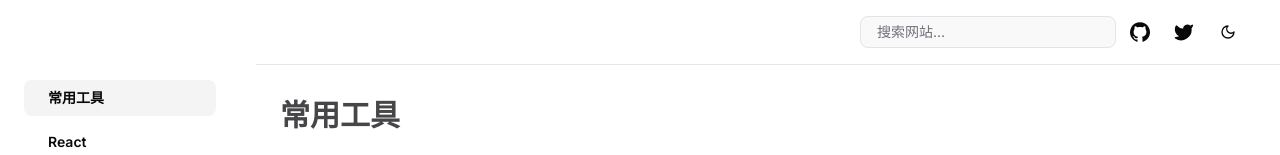
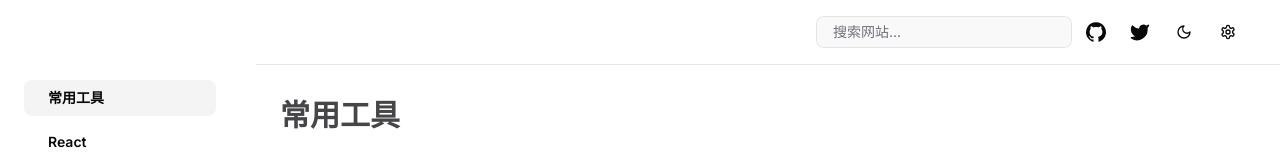
Before and after one commit to liwenka1/next-web-nav, a Next.js app: page / in a window 1280 px wide. Shown: the top 155 px of the page. Built offline with nearby package versions, Linux system fonts and the light colour scheme.

Commit message:
feat: 添加一个setting按钮弹窗

```diff
--- a/app/layout.tsx
+++ b/app/layout.tsx
@@ -15,12 +15,7 @@ export const metadata: Metadata = {
   themeColor: [
     { media: "(prefers-color-scheme: light)", color: "white" },
     { media: "(prefers-color-scheme: dark)", color: "black" }
-  ],
-  icons: {
-    icon: "/logo.ico",
-    shortcut: "/favicon-16x16.png",
-    apple: "/apple-touch-icon.png"
-  }
+  ]
 }
 
 interface RootLayoutProps {
--- /dev/null
+++ b/components/site-header/components/setting-dialog.tsx
@@ -0,0 +1,34 @@
+import {
+  Dialog,
+  DialogContent,
+  DialogDescription,
+  DialogFooter,
+  DialogHeader,
+  DialogTitle,
+  DialogTrigger
+} from "@/components/ui/dialog"
+import { Button } from "@/components/ui/button"
+import { Settings } from "lucide-react"
+
+const SettingDialog = () => {
+  return (
+    <Dialog>
+      <DialogTrigger asChild>
+        <Button variant="ghost" size="icon" className="rounded-full">
+          <Settings className="h-4 w-4" />
+        </Button>
+      </DialogTrigger>
+      <DialogContent>
+        <DialogHeader>
+          <DialogTitle>Are you absolutely sure?</DialogTitle>
+          <DialogDescription>
+            This action cannot be undone. This will permanently delete your account and remove your data from our
+            servers.
+          </DialogDescription>
+        </DialogHeader>
+      </DialogContent>
+    </Dialog>
+  )
+}
+
+export default SettingDialog
--- a/components/site-header/index.tsx
+++ b/components/site-header/index.tsx
@@ -23,6 +23,7 @@ import {
 import { Icons } from "./components/icons"
 import { ThemeToggle } from "./components/theme-toggle"
 import { useConfigStore } from "@/stores"
+import SettingDialog from "./components/setting-dialog"
 
 export function SiteHeader() {
   const [open, setOpen] = useState(false)
@@ -59,6 +60,7 @@ export function SiteHeader() {
               </Button>
             </Link>
             <ThemeToggle />
+            <SettingDialog />
           </div>
         </nav>
       </div>
```
